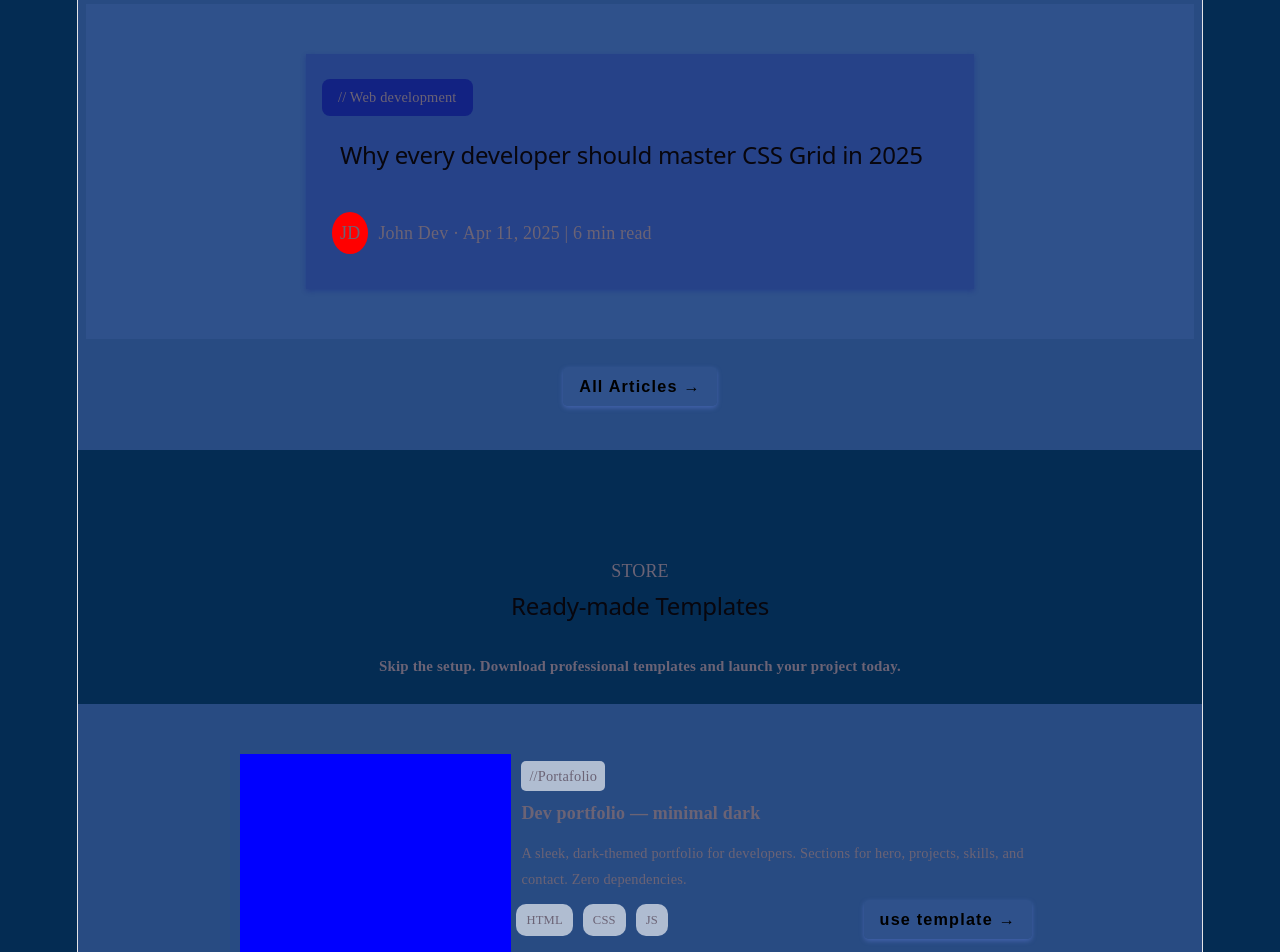
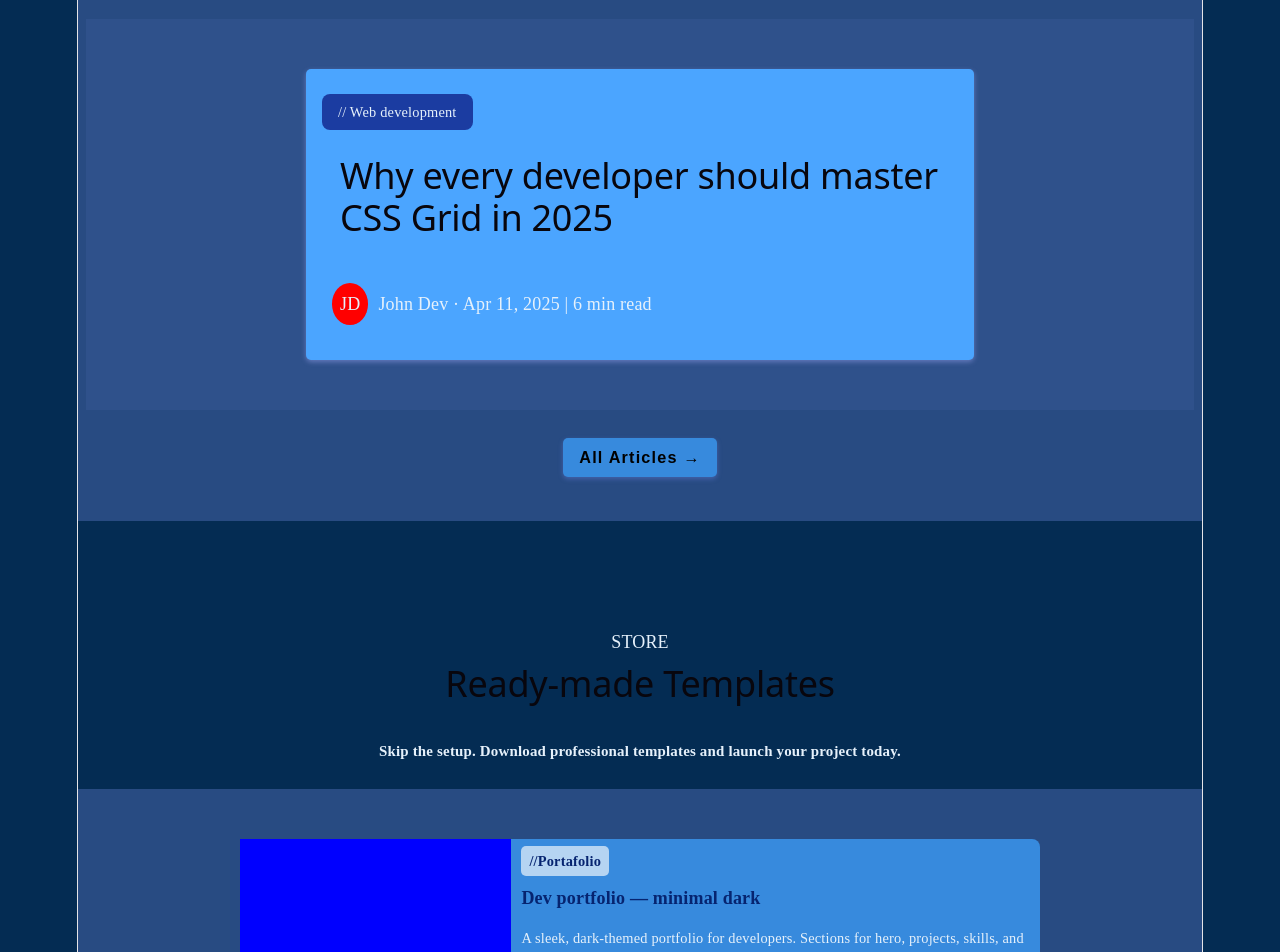
Before and after one commit to St3kl/BlogStore, a React (Vite) app: page / in a window 1280 px wide. Shown: the part 1140-2092 px from the top of the page. Built offline with nearby package versions, Linux system fonts and the light colour scheme.

Commit message:
Retoque del index

```diff
--- a/src/components/HomeBlog/HomeBlog.css
+++ b/src/components/HomeBlog/HomeBlog.css
@@ -7,6 +7,7 @@ position: relative;
 top:-180px;
 padding:16px 8px;
 padding-top: 50px;
+  color: #E6F1FB;
 }
 .article_content{
     display: flex;
@@ -14,7 +15,7 @@ padding-top: 50px;
     align-items: center;
     padding: 50px 8px;
     background: rgba(50, 83, 143, 0.795);
-    /* background: green; */
+    /* background: #378ADD; */
 }
 .errorSms{
     padding: 10px 18px;
@@ -29,7 +30,9 @@ padding-top: 50px;
     /* background: red; */
     padding: 25px 16px;
      background: rgba(12, 24, 129, 0.26);
-      box-shadow: 0 2px 5px rgba(12, 24, 129, 0.308);
+     background: #4ba5ff;
+      box-shadow: 0 2px 5px rgba(168, 176, 252, 0.438);
+      border-radius: 5px;
 }
 .topic{
 
@@ -38,7 +41,11 @@ padding-top: 50px;
     padding:5px 16px;
     border-radius: 8px;align-self: flex-start;
     font-size: 0.8rem;
-} .topic_article{
+}
+ h2{
+    font-size: 2rem;
+}
+.topic_article{
     width: 600px;
     text-align: left;
 
@@ -60,4 +67,7 @@ padding-top: 50px;
     background: red;
     margin: 10px;
 }
+.btn_blog{
+    background: #378ADD;
+}
 /* ===========------------------------ */
--- a/src/components/HomeTemplate/HomeTemplate.css
+++ b/src/components/HomeTemplate/HomeTemplate.css
@@ -6,14 +6,25 @@
     margin-top: -180px;
     padding: 100px 0;
 }
+/* .temp_container{
+    background: transparent;
+} */
 .template{
-    /* background: green; */
+    background: #378ADD;
     display: flex;
     justify-content: center;
     align-items: center;
+    border-bottom-right-radius:8px ;
+    border-top-right-radius:8px ;
 
     width: 800px;
 }
+.text{
+    color: #E6F1FB;
+}
+/* .b_title{
+    color: #1840a7;
+} */
 .img_template{
     width: 350px;
     height: 200px;
@@ -33,10 +44,13 @@
     font-size: 0.8rem;
     margin-left: 10px;
     margin-bottom: -15px;
+    color: #062470;
+    font-weight: 550;
 }
 .temp_title{
     align-self: flex-start;
     margin-left: 10px;
+    color: #062470;
 }
 .info_temp{
     align-self: flex-start;
@@ -59,5 +73,9 @@ align-items: center;
 }
 .blog_btn{
     padding: 20px 0;
+
+}
+.temp_btn{
+
 }
 /* ===========------------------------ */
--- a/src/components/HomeTemplate/HomeTemplate.jsx
+++ b/src/components/HomeTemplate/HomeTemplate.jsx
@@ -7,22 +7,22 @@ const HomeTemplate = (props)=>{
 
     return (
         <div className="ready_template">
-            <div className="template_title title">STORE</div>
+            <div className=" text template_title title">STORE</div>
             <div className="template_info">
-                <h2>Ready-made Templates</h2>
-                <h5>Skip the setup. Download professional templates and launch your project today.</h5>
+                <h2 className="b_title">Ready-made Templates</h2>
+                <h5 className="text">Skip the setup. Download professional templates and launch your project today.</h5>
 
             </div>
             {/* The most recent template in our shop */}
-             <div className="article_content">
+             <div className="article_content temp_container">
                 <div className="template">
                     <div className="img_template">
 
                     </div>
                     <div className="template_info">
-                        <div className="small_title">//Portafolio</div>
-                        <h4 className="temp_title">Dev portfolio — minimal dark</h4>
-                        <div className="info_temp">A sleek, dark-themed portfolio for developers. Sections for hero, projects, skills, and contact. Zero dependencies.</div>
+                        <div className=" small_title">//Portafolio</div>
+                        <h4 className=" temp_title">Dev portfolio — minimal dark</h4>
+                        <div className="text info_temp">A sleek, dark-themed portfolio for developers. Sections for hero, projects, skills, and contact. Zero dependencies.</div>
                         <div className="tools">
                             <div className="temp_skills">
                                 <div className="skill">{props.skillH}</div>
@@ -30,7 +30,7 @@ const HomeTemplate = (props)=>{
                                 <div className="skill">{props.skillJ}</div>
                             </div>
                             <div className="button_btn">
-                                <button className="btn"> use template →</button>
+                                <button className="btn temp_btn"> use template →</button>
                             </div>
                         </div>
                     </div>
--- a/src/components/style/style.css
+++ b/src/components/style/style.css
@@ -59,6 +59,7 @@ body{
     /* background: red; */
     padding: 50px 0;
     margin-top: -50px;
+    color:#E6F1FB;
 }
 /* ===========------------------------ */
 /* =========== */
```
